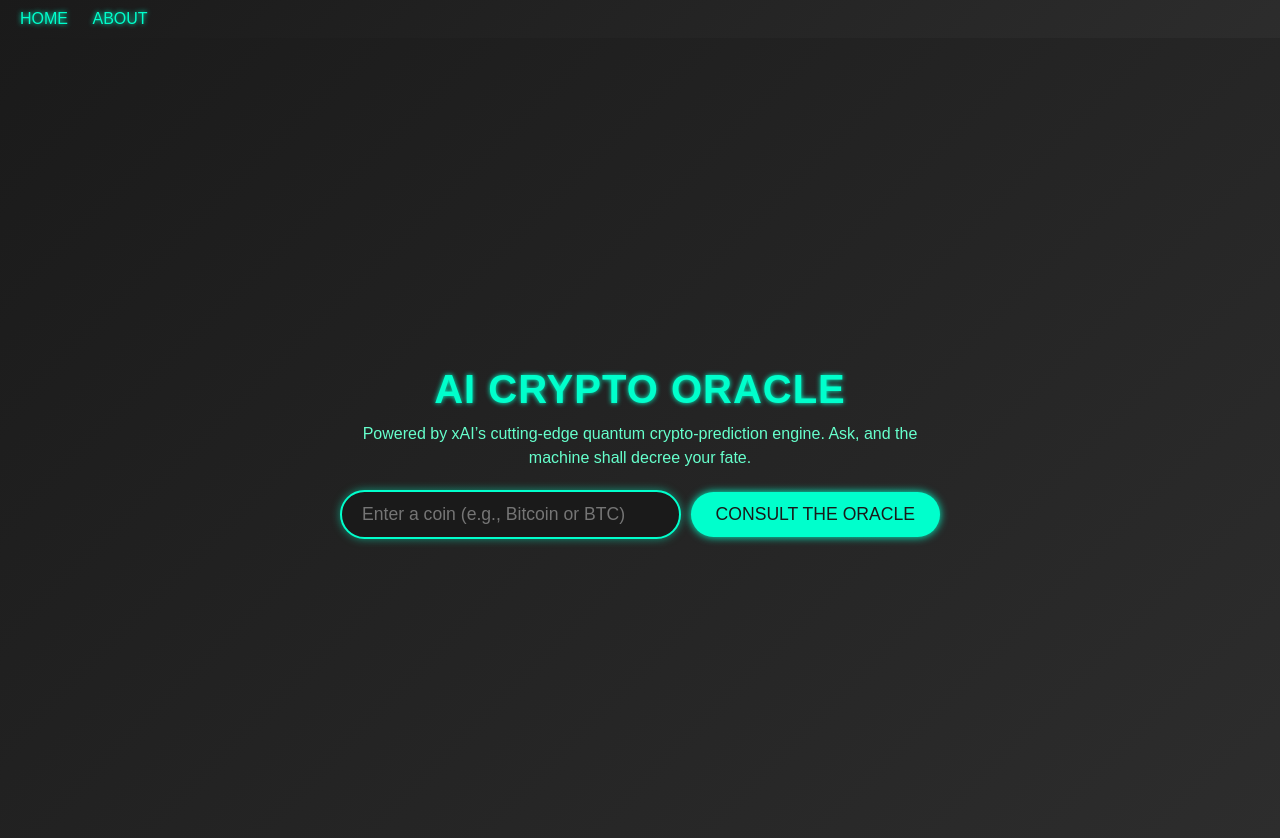
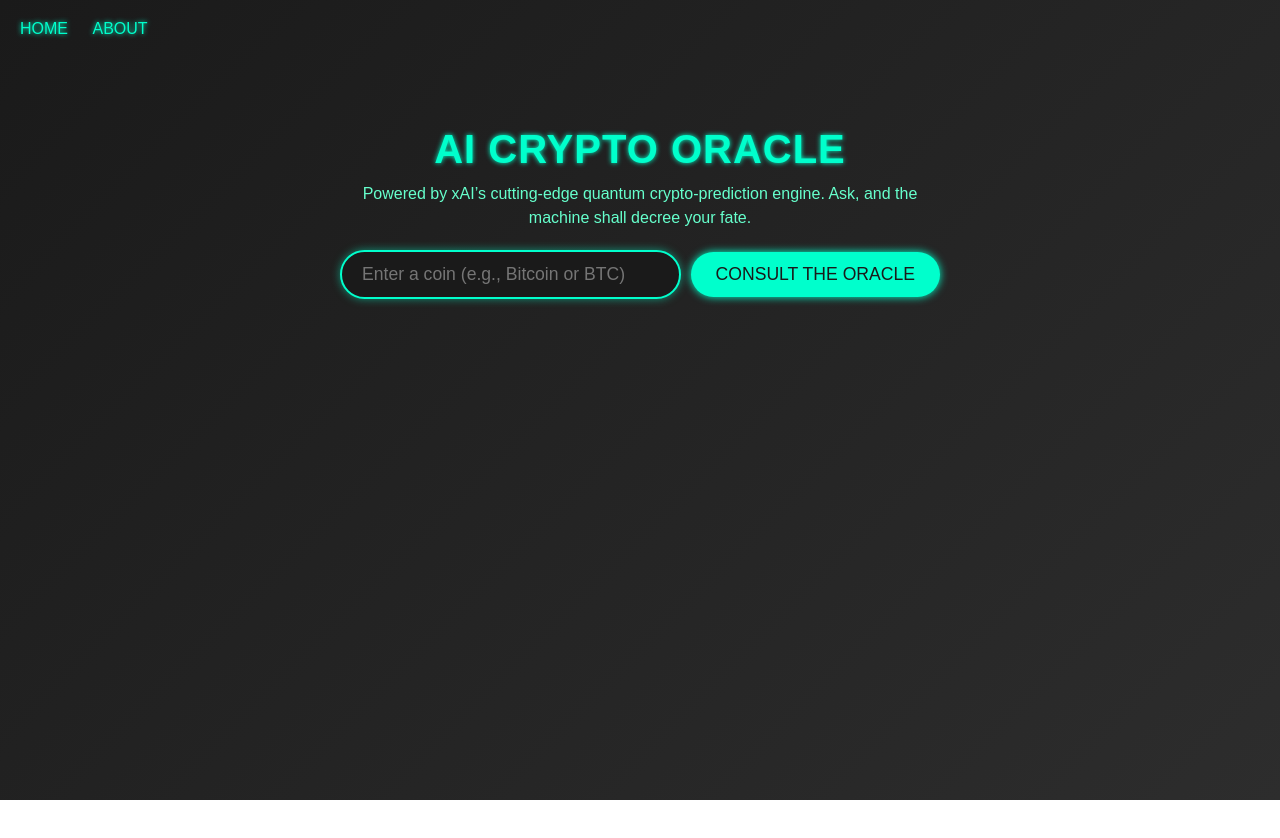
Before and after one commit to zemagnifique/barelysmartai, a plain HTML site: page index.html in a window 1280 px wide. After the commit the page ends 800 px from the top, so only its background shows below. Drawn offline with Linux system fonts and the light colour scheme; no server answers.

Commit message:
fixheader

```diff
--- a/index.html
+++ b/index.html
@@ -2,32 +2,27 @@
 <html lang="en">
 <head>
   <meta charset="UTF-8">
-  <!-- viewport-fit=cover for modern devices -->
-  <meta name="viewport" content="width=device-width, initial-scale=1.0, viewport-fit=cover">
+  <meta name="viewport" content="width=device-width, initial-scale=1.0">
   <title>AI Crypto Oracle</title>
   <style>
-    html, body {
-      margin: 0;
-      padding: 0;
-      min-height: 100vh;
-    }
     body {
       font-family: 'Arial', sans-serif;
       background: linear-gradient(135deg, #1a1a1a, #2d2d2d);
       color: #00ffcc;
+      display: flex;
+      flex-direction: column;
+      align-items: center;
+      /* Allow scrolling */
+      min-height: 100vh;
+      margin: 0;
       padding: 20px;
       box-sizing: border-box;
     }
-    /* Fixed header with matching background */
     .nav {
       position: fixed;
-      left: 0;
-      width: 100%;
-      background: linear-gradient(135deg, #1a1a1a, #2d2d2d);
-      padding: 10px 20px;
+      top: 20px;
+      left: 20px;
       z-index: 1000;
-      top: 0; /* initial top offset */
-      transition: top 0.3s ease;
     }
     .nav a {
       color: #00ffcc;
@@ -41,21 +36,13 @@
       color: #33ffdd;
       text-shadow: 0 0 8px #00ffcc;
     }
-    /* Main container centers content in remaining viewport space */
-    .main-container {
-      margin-top: 60px; /* space for header */
-      display: flex;
-      flex-direction: column;
-      align-items: center;
-      justify-content: center;
-      min-height: calc(100vh - 60px);
-      width: 100%;
-    }
     .content {
       text-align: center;
       max-width: 600px;
       width: 100%;
       box-sizing: border-box;
+      /* Add top margin to ensure content isn’t hidden under the fixed header */
+      margin-top: 80px;
     }
     h1 {
       font-size: 2.5em;
@@ -71,7 +58,7 @@
       margin: 0 0 20px;
       line-height: 1.5;
     }
-    /* Default layout for larger screens */
+    /* Default styles for larger screens */
     .input-container {
       display: flex;
       align-items: center;
@@ -187,6 +174,10 @@
       }
     }
     @media (max-width: 480px) {
+      .nav {
+        top: 10px;
+        left: 10px;
+      }
       .nav a {
         font-size: 0.9em;
         margin-right: 10px;
@@ -206,7 +197,6 @@
     <a href="#" onclick="showPage('about')">About</a>
   </div>
 
-  <div class="main-container">
   <div id="home" class="content">
     <h1>AI Crypto Oracle</h1>
     <p>Powered by xAI’s cutting-edge quantum crypto-prediction engine. Ask, and the machine shall decree your fate.</p>
@@ -228,17 +218,8 @@
       <p>Enjoy the satire, but always consult actual financial experts and do your own research before making any investment decisions. Or don’t—your call!</p>
     </div>
   </div>
-  </div>
 
   <script>
-    // Instead of using a transform, update the header's top property directly
-    if (window.visualViewport) {
-      window.visualViewport.addEventListener('resize', function() {
-        document.querySelector('.nav').style.top = window.visualViewport.offsetTop + 'px';
-      });
-    }
-
-    // (Existing script logic for coin fetching, search, analyze, etc. remains unchanged)
     const reasons = [
       "because the neural net detected a 98% chance of cosmic rug-pull.",
       "since the quantum hash vibes are misaligned with Saturn’s orbit.",
```
Lines whose indentation alone changed are shown as unchanged.
